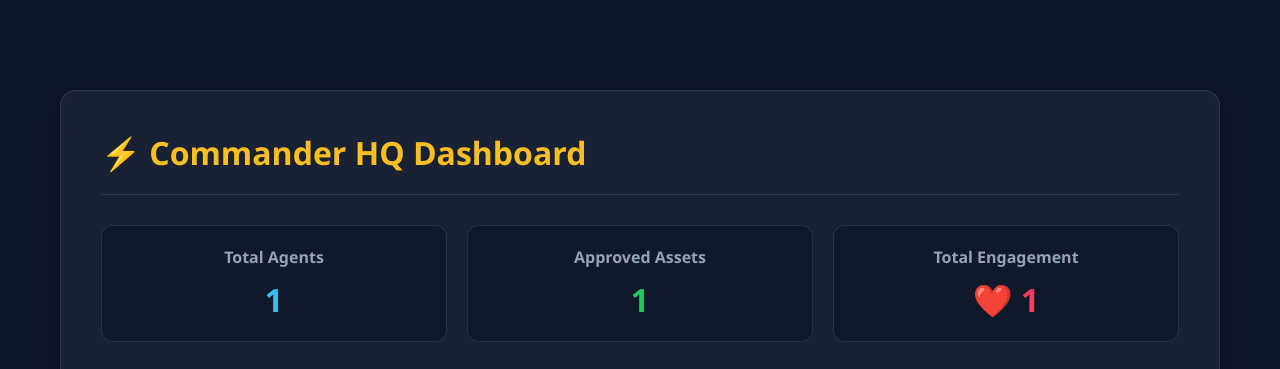
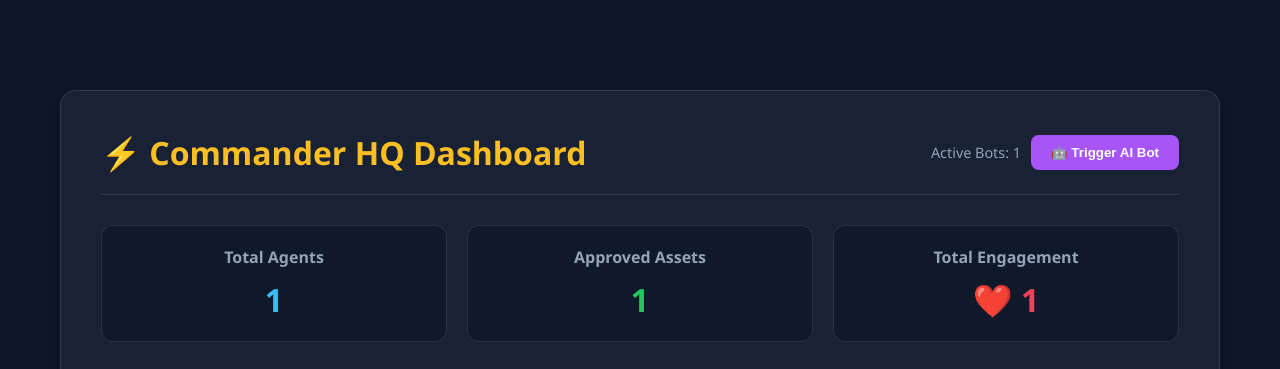
Before and after one commit to aakashofficial4551-alt/Apna-Gallery, a Flask app: template Public_Gallery/templates/admin.html in a window 1280 px wide. Shown: the part 73-442 px from the top of the page. Run offline with Flask 3, Linux system fonts and the light colour scheme; the template is opened without the code that fills it: most values are stand-ins (such as "Sample title", 1, 10 or a date in 2020); some libraries are stand-ins or nearby versions.

Commit message:
Add AI Bot trigger and verify button to admin panel

```diff
--- a/Public_Gallery/templates/admin.html
+++ b/Public_Gallery/templates/admin.html
@@ -37,8 +37,17 @@
     {% else %}
         <div class="admin-card" style="max-width: 100%; width: 100%; text-align: left; box-sizing: border-box;">
 
-            <div style="display: flex; justify-content: space-between; align-items: center; border-bottom: 1px solid var(--border-color); padding-bottom: 20px; margin-bottom: 30px;">
+            <div style="display: flex; justify-content: space-between; align-items: center; border-bottom: 1px solid var(--border-color); padding-bottom: 20px; margin-bottom: 30px; flex-wrap: wrap; gap: 15px;">
                 <h1 style="color: var(--warning); margin: 0;">⚡ Commander HQ Dashboard</h1>
+
+                <!-- NEW: THE PHANTOM ENGINE TRIGGER -->
+                <div style="display: flex; gap: 10px; align-items: center;">
+                    <span style="color: var(--text-muted); font-size: 0.9rem;">Active Bots: {{ bot_count }}</span>
+                    <form method="POST" action="{{ url_for('trigger_bots') }}">
+                        <input type="hidden" name="csrf_token" value="{{ csrf_token() }}">
+                        <button type="submit" class="btn" style="background: #a855f7; color: white;" title="Spawn an AI Bot to upload, follow, or chat randomly!">🤖 Trigger AI Bot</button>
+                    </form>
+                </div>
             </div>
 
             <!-- Stats -->
@@ -167,7 +176,6 @@
                                     </form>
                                     {% endif %}
 
-                                    <!-- NEW: VERIFY BUTTON -->
                                     {% if not u.is_verified %}
                                     <form method="POST" action="{{ url_for('admin_user_action', user_id=u.id, action='verify') }}">
                                         <input type="hidden" name="csrf_token" value="{{ csrf_token() }}">
```
